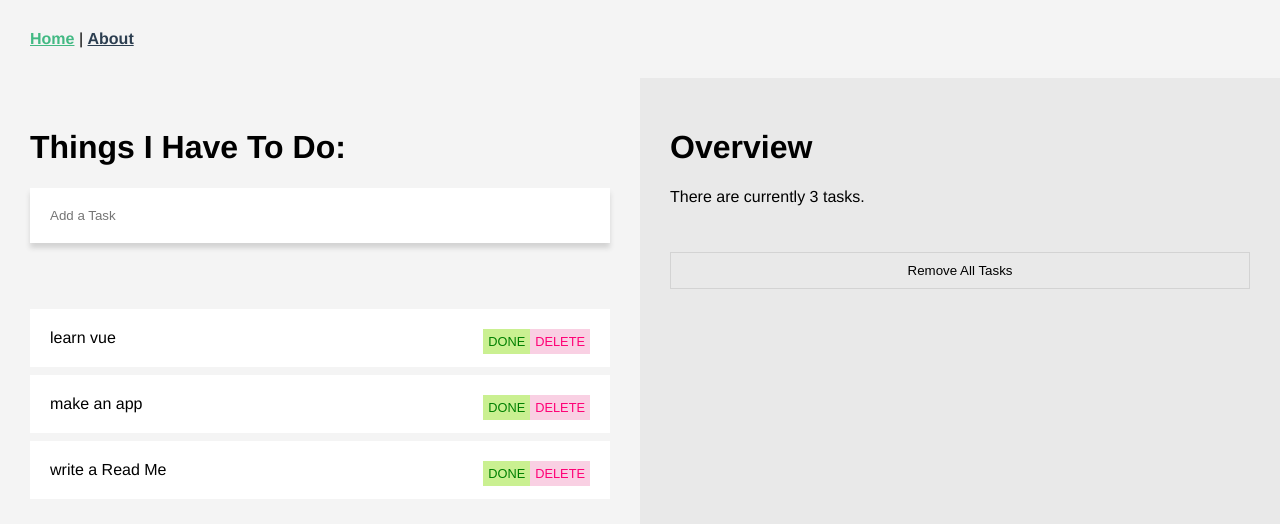
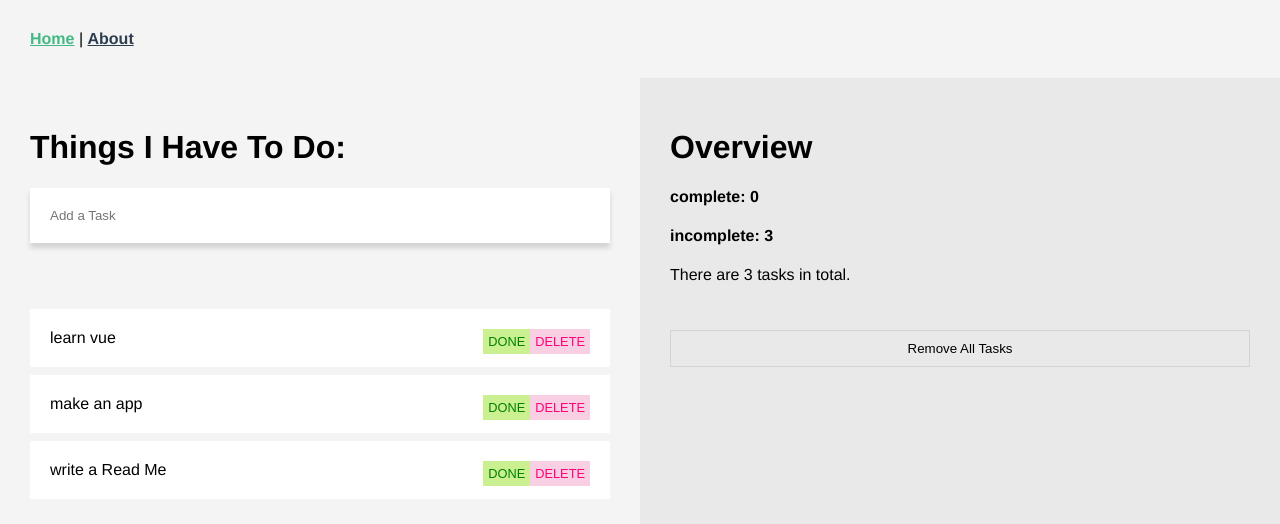
Before and after one commit to yakubova92/learn-vuex, a Vue app: page / in a window 1280 px wide. Shown: the top 524 px of the page. Built offline with nearby package versions, Linux system fonts and the light colour scheme.

Commit message:
added getters to display total complete and incomplete tasks in overview component

```diff
--- a/src/components/HelloWorld.vue
+++ b/src/components/HelloWorld.vue
@@ -132,8 +132,8 @@ export default {
   }
 
   .complete {
-      text-decoration: line-through;
-      color: #555;
+    text-decoration: line-through;
+    color: #555;
   }
 
 </style>
--- a/src/components/Stats.vue
+++ b/src/components/Stats.vue
@@ -1,7 +1,9 @@
 <template>
   <div class="stats">
     <h1> Overview </h1>
-    <p> There are currently {{ countTasks }} tasks. </p>
+    <h4> complete: {{ completeCount }} </h4>
+    <h4> incomplete: {{ incompleteCount }} </h4>
+    <p> There are {{ countTasks }} tasks in total. </p>
     <button v-on:click="removeAllTasks"> Remove All Tasks </button>
     <p> {{msg}} </p>
   </div>
@@ -22,7 +24,9 @@ export default {
           - mapGetters maps store getters onto local computed properties
     */
     ...mapGetters([
-      'countTasks'
+      'completeCount',
+      'countTasks',
+      'incompleteCount'
     ]),
   },
   methods: {
--- a/src/store.js
+++ b/src/store.js
@@ -22,6 +22,15 @@ export default new Vuex.Store({
   getters: {
     countTasks: state => {
       return state.tasks.length
+    },
+    completeCount: state => {
+      const completed = state.tasks.filter(task => {
+        if (task.complete) return task;
+      })
+      return completed.length;
+    },
+    incompleteCount: (state, getters) => {
+      return getters.countTasks - getters.completeCount;
     }
   },
   /* About Mutations
```
